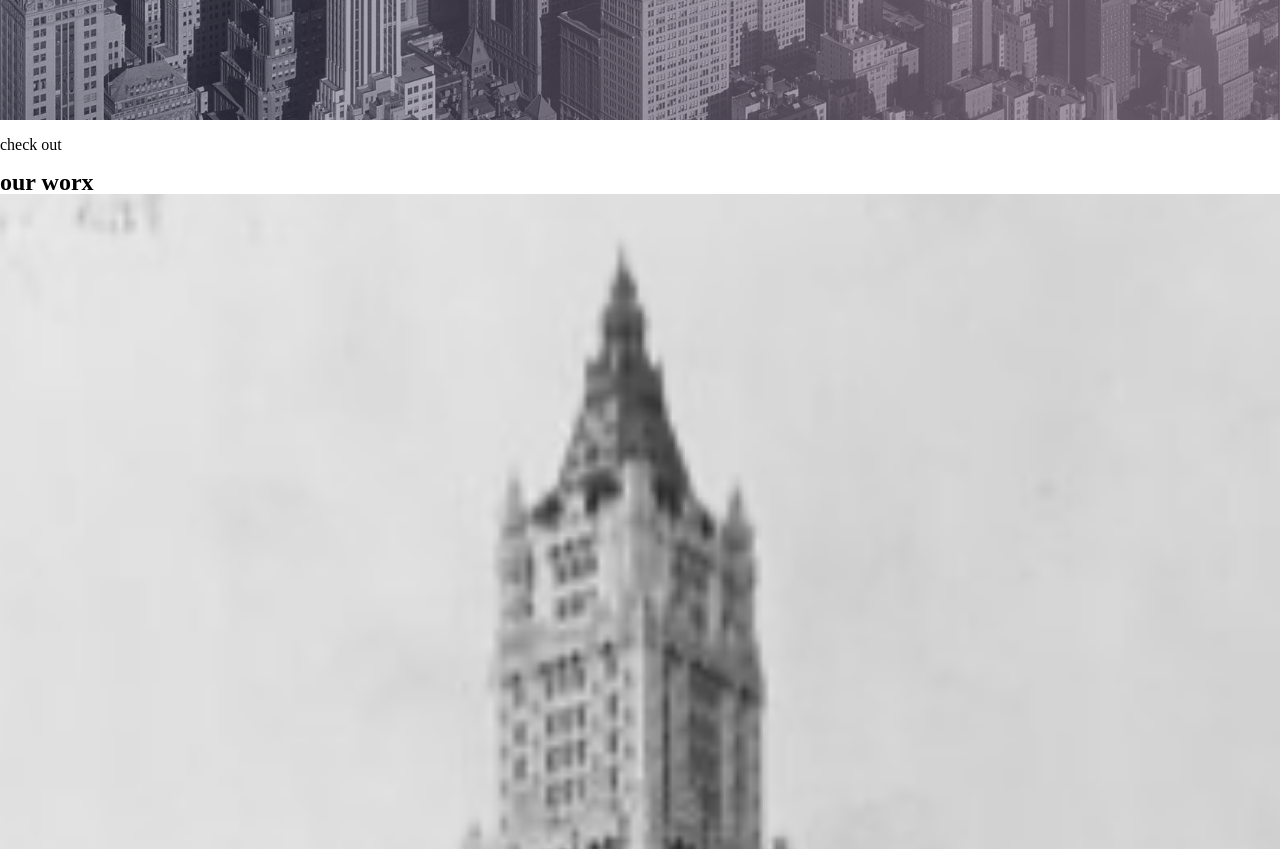
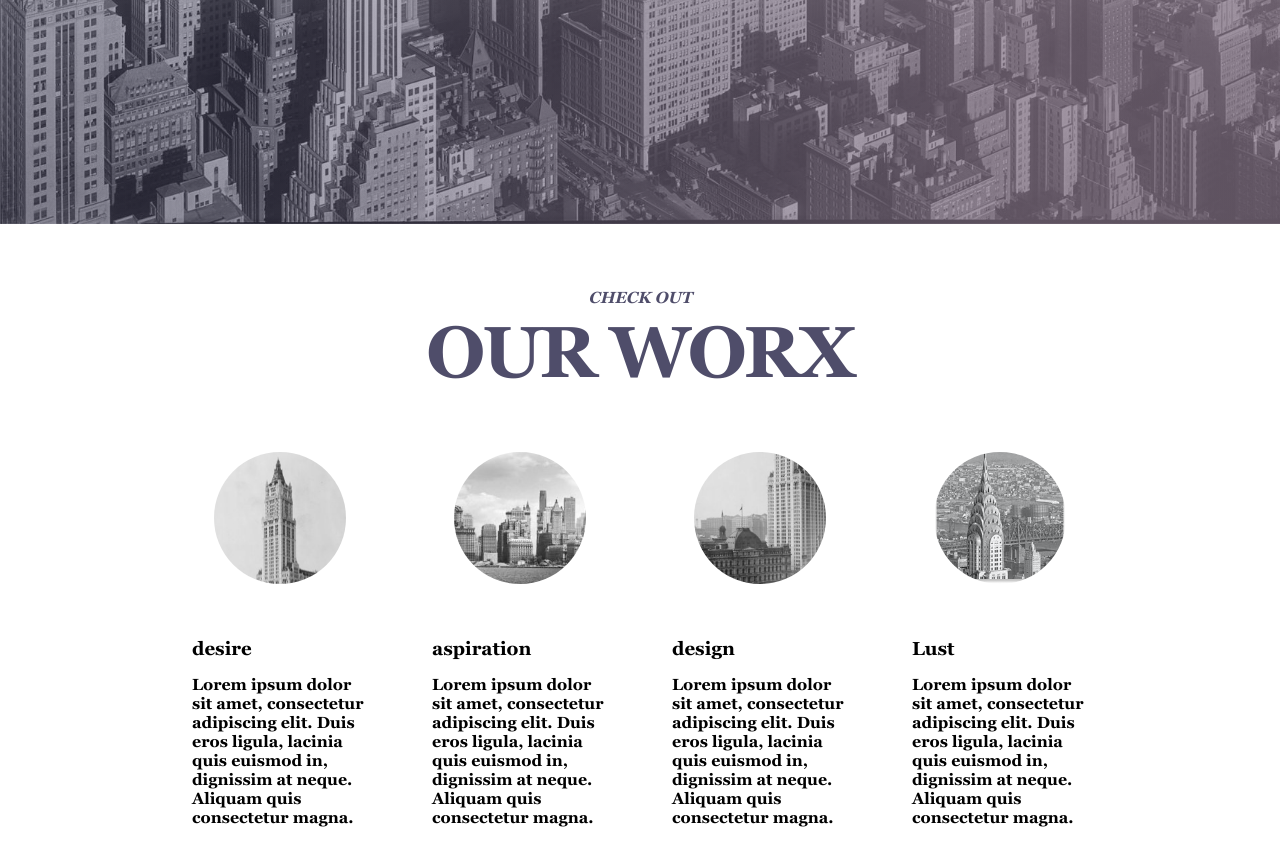
Before and after one commit to timtangonan/hsf-test, a Gatsby site: page / in a window 1280 px wide. Shown: the part 680-1529 px from the top of the page. Built offline with nearby package versions, Linux system fonts and the light colour scheme; Gatsby itself is replaced by a stand-in of ours.

Commit message:
works section started

```diff
--- a/src/components/works.js
+++ b/src/components/works.js
@@ -7,14 +7,17 @@ import aspirationImage from "../assets/2.png"
 import designImage from "../assets/3.png"
 import lustImage from "../assets/4.png"
 
+import "../styles/works.css"
+
 const Works = () => {
     return (
-        <section>
-            <div>
+        <section className="works-main">
+            <div className="container">
+                <div className="works-intro">
                     <p>check out</p>
                     <h2>our worx</h2>
                 </div>
-            <div>
+                <div className="work-list">
                     <div className="work-category">
                         <img src={desireImage} alt="desire"/>
                         <h3>desire</h3>
@@ -37,6 +40,7 @@ const Works = () => {
                     </div>
                 </div>
                 <CTAButtons />
+            </div>
         </section>
     )
 }
--- a/src/styles/index.css
+++ b/src/styles/index.css
@@ -1,7 +1,7 @@
 /* breakpoints: 321, 721 */
 /* container width: 960 */
 /* primary color: #4F4D6A */
-/* secondary color: #9d8696 */
+/* secondary color: #9d8696 light: #cabbc4 */
 /* works bg: #EBEBEB */
 /* footer bg: #505050 */
 
@@ -16,5 +16,5 @@
 .nav-hero {
     background: linear-gradient(90deg, rgba(79, 77, 106, 0.1) 20%, rgba(157, 134, 150, 0.5) 80%), linear-gradient(rgba(255, 255, 255, 0.8) 10%, rgba(79, 77, 106, 0.4) 80%), url('../assets/bgimg.jpg');
     background-size: cover;
-    min-height: 100vh;
+    min-height: 113vh;
 }
--- /dev/null
+++ b/src/styles/works.css
@@ -0,0 +1,55 @@
+.works-main {
+    font-family: 'GeorgiaBold', Georgia, 'Times New Roman', Times, serif;
+    margin-top: 2em;
+}
+
+.works-intro {
+    text-align: center;
+    text-transform: uppercase;
+    color: #4F4D6A;
+}
+
+.works-intro p {
+    font-style: italic;
+}
+
+.works-intro h2 {
+    margin-top: -0.1em;
+    letter-spacing: -0.15rem;
+    font-size: 2rem;
+}
+
+.work-category {
+    display: flex;
+    flex-direction: column;
+    align-items: flex-start;
+    margin: 4em 2em;
+}
+
+.work-category > img {
+    border-radius: 50%;
+    width: 75%;
+    margin: 0 auto;
+    align-self: center;
+}
+
+.work-category > h3 {
+    display: block;
+    margin-top: 3em;
+}
+
+@media (min-width: 720px) {
+    .works-main {
+        margin-top: 4em;
+    }
+
+    .works-intro h2 {
+        font-size: 4.5rem;
+        margin-top: -0.1em;
+        letter-spacing: -0.18rem;
+    }
+
+    .work-list {
+        display: flex;
+    }
+}
```
Lines whose indentation alone changed are shown as unchanged.
